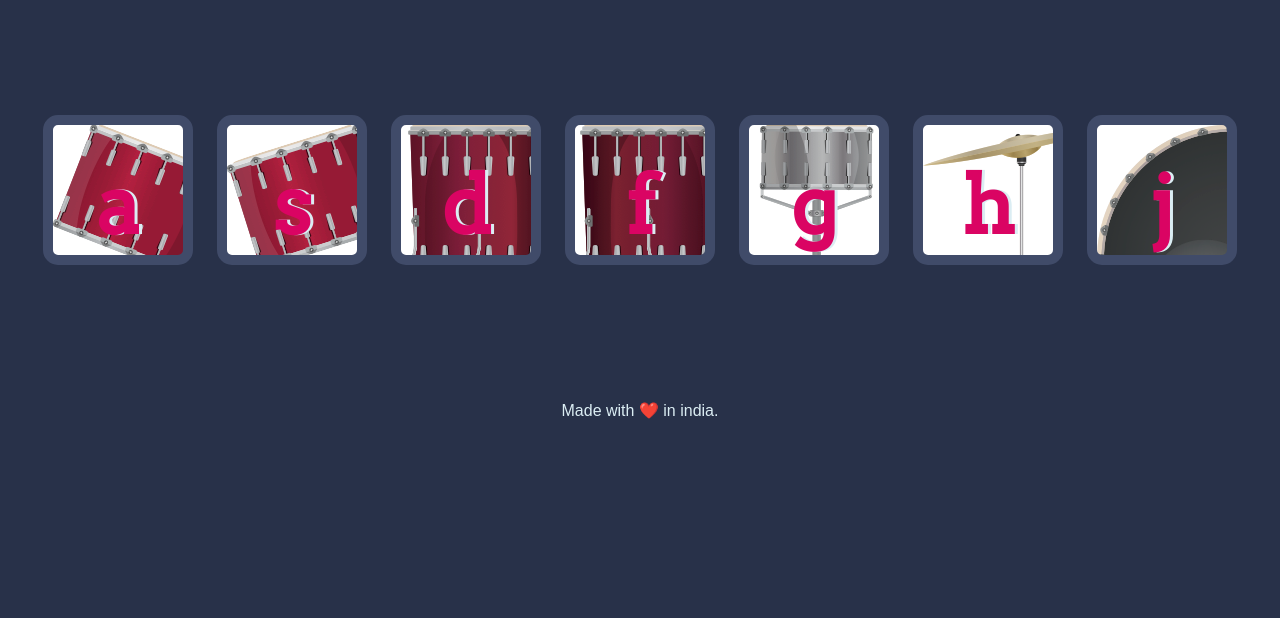
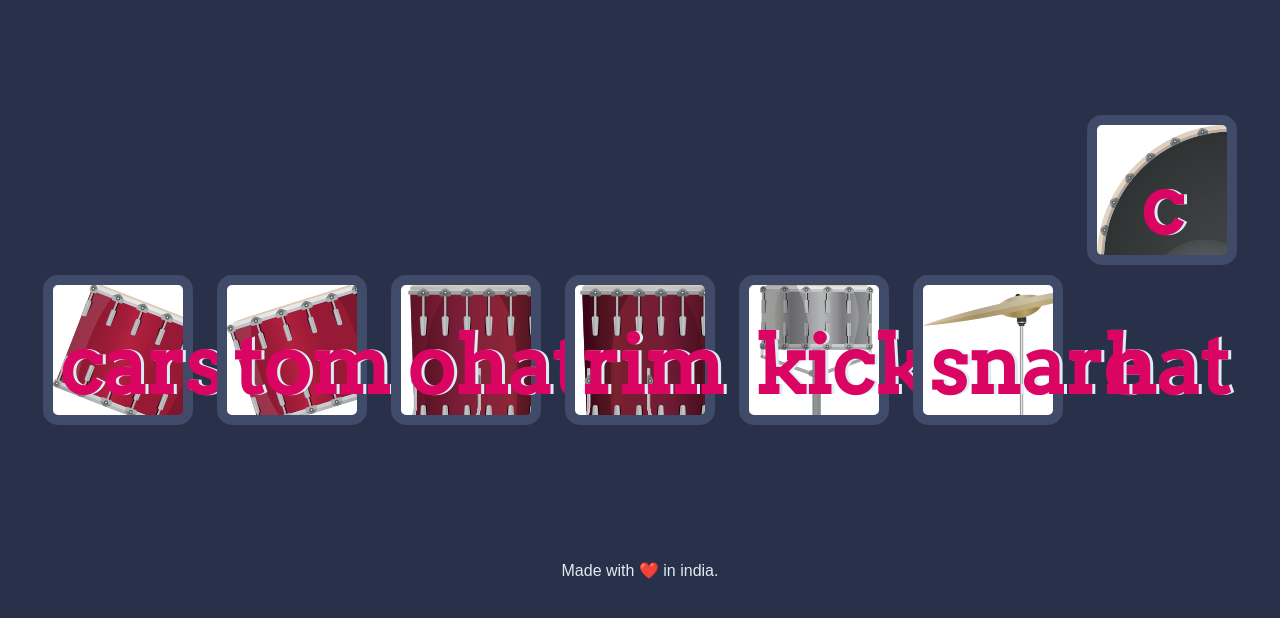
Before and after one commit to abhinavhadole18/drum-kit, a plain HTML site: page index.html in a window 1280 px wide. Shown: the part 174-792 px from the top of the page. Drawn offline with Linux system fonts and the light colour scheme.

Commit message:
Update index.html

```diff
--- a/index.html
+++ b/index.html
@@ -12,13 +12,13 @@
 
   <h1 id="title">Drum 🥁 Kit By Abhinav</h1>
   <div class="set">
-    <button class="a drum">a</button>
-    <button class="s drum">s</button>
-    <button class="d drum">d</button>
-    <button class="f drum">f</button>
-    <button class="g drum">g</button>
-    <button class="h drum">h</button>
-    <button class="j drum">j</button>
+    <button class="a drum">carsh</button>
+    <button class="s drum">tom</button>
+    <button class="d drum">ohat</button>
+    <button class="f drum">rim</button>
+    <button class="g drum">kick</button>
+    <button class="h drum">snare</button>
+    <button class="j drum">c hat</button>
   </div>
 
 
```
